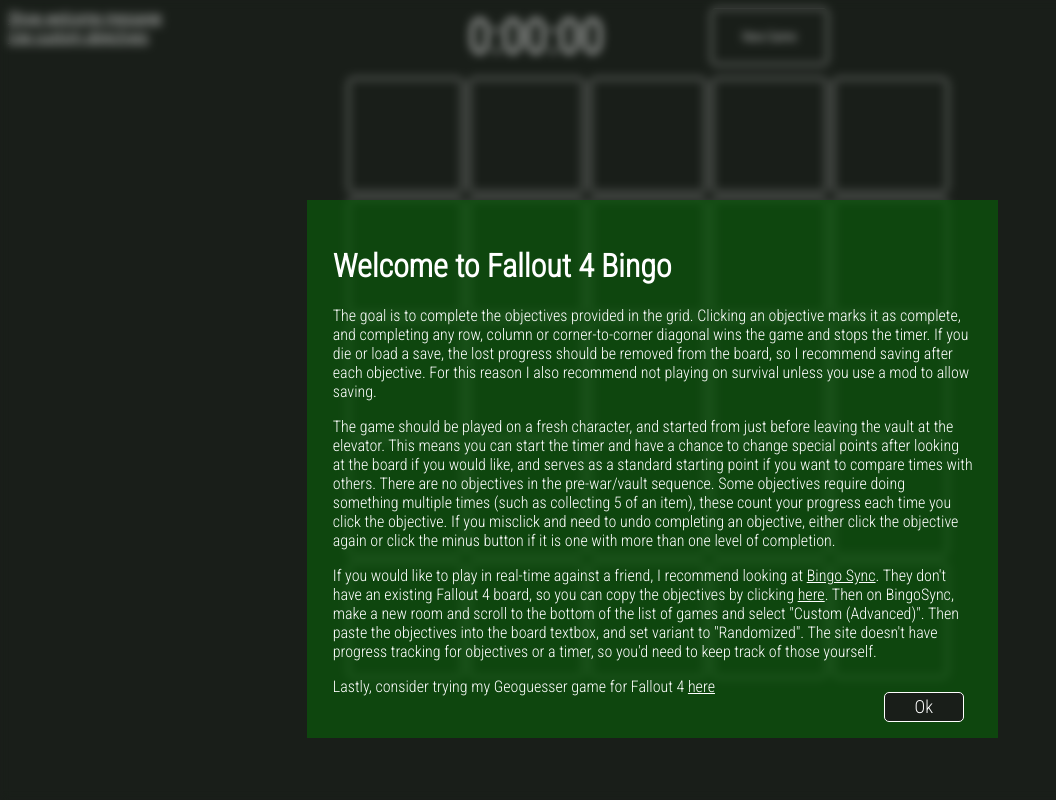
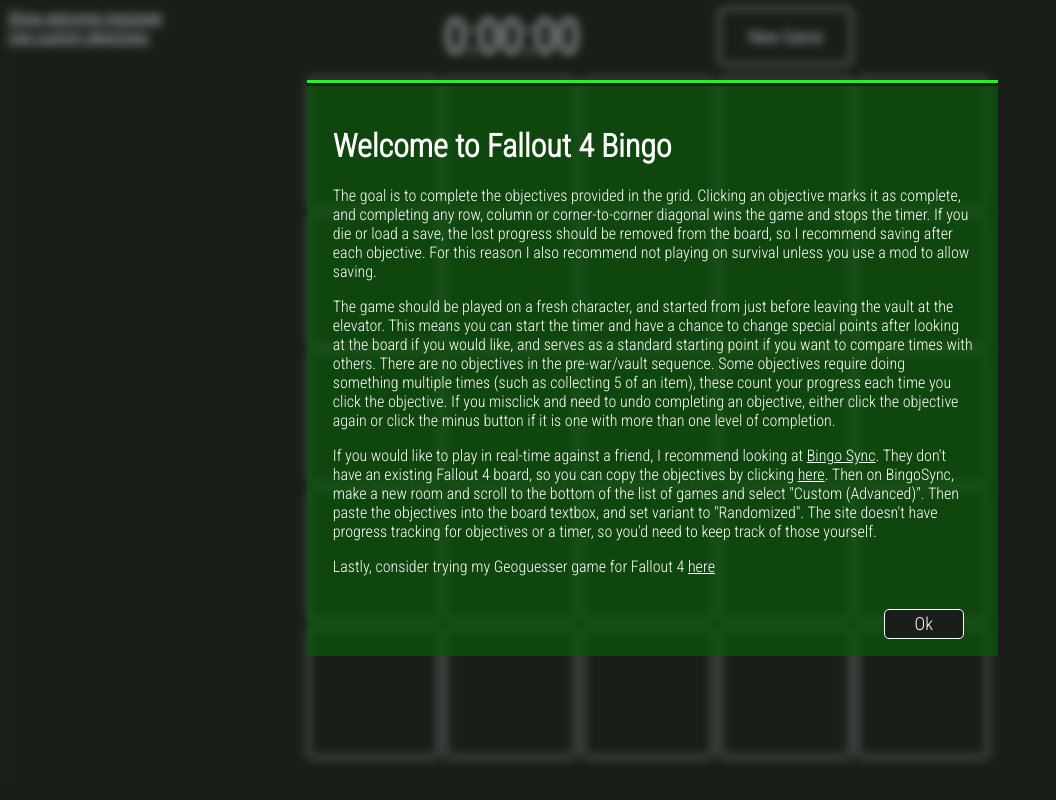
Before and after one commit to alexf13e/Fallout4Bingo, a plain HTML site: page index.html in a window 1280 px wide. Shown: the whole page, without its empty margins (0-1056 px from the left). Drawn offline with Linux system fonts and the light colour scheme.

Commit message:
layout changes and fixes

```diff
--- a/index.html
+++ b/index.html
@@ -15,8 +15,8 @@
 </head>
 <body>
     <div id="dvWelcomeBG" class="popupBackground">
-        <div id="dvWelcomeBorder"></div>
-        <div id="dvWelcome">
+        <div id="dvWelcome" class="popup">
+            <div class="popupBorder"></div>
             <h1>Welcome to Fallout 4 Bingo</h1>
             <p>The goal is to complete the objectives provided in the grid. Clicking an objective marks it as complete,
                 and completing any row, column or corner-to-corner diagonal wins the game and stops the timer.
@@ -45,12 +45,14 @@
                 Lastly, consider trying my Geoguesser game for Fallout 4
                 <a href="https://alexf13e.github.io/Fallout-4-Guesser/" target="_blank" rel="noreferrer noopener">here</a>
             </p>
+            <br><br>
             <button onclick="hideWelcome()">Ok</button>
         </div>
     </div>
 
     <div id="dvCustomObjectivesBG" class="popupBackground">
-        <div id="dvCustomObjectives">
+        <div id="dvCustomObjectives" class="popup">
+            <div class="popupBorder"></div>
             <p>
                 Upload a file containing your own objectives, or paste them in the text box.<br>
                 Objectives must be formatted either as one line per objective (these will be created with a single level
--- a/main.js
+++ b/main.js
@@ -61,6 +61,14 @@ btnConfirmEnd.addEventListener("click", () => {
     btnStartGame.style.display = "block";
     btnConfirmEnd.style.display = "none";
     dvBoard.style.pointerEvents = "none";
+});
+
+dvWelcomeBG.addEventListener("click", (e) => {
+    if (e.target === dvWelcomeBG) hideWelcome();
+});
+
+dvCustomObjectivesBG.addEventListener("click", (e) => {
+    if (e.target === dvCustomObjectivesBG) hideCustomObjectiveInput();
 });
 
 
--- a/style.css
+++ b/style.css
@@ -6,7 +6,7 @@
     --cRed: rgba(241, 83, 44, 0.8);
     --pageBackground: rgb(25, 30, 25);
     --foregroundColour: white;
-    --fSize: 1.6vmin;
+    --fSize: 2.2vmin;
 }
 
 body
@@ -50,13 +50,37 @@ button:hover
 .popupBackground
 {
     display: none;
-    position: fixed;
+    position: absolute;
     left: 0;
     top: 0;
     width: 100%;
     height: 100%;
     backdrop-filter: blur(5px);
-    z-index: 2;
+    z-index: 3;
+}
+
+.popup
+{
+    position: absolute;
+    width: 50%;
+    left: 24%;
+    top: 10%;
+    padding: 2%;
+    background-color: rgba(10, 88, 11, 0.7);
+    z-index: 3;
+}
+
+.popupBorder
+{
+    position: absolute;
+    width: 98%;
+    left: 0;
+    top: 0;
+    border-top: 3px solid var(--cPipGreen);
+    box-shadow: inset 0 3px 0 0 rgba(0, 0, 0, 0.5);
+    pointer-events: none;
+    padding: 1%;
+    z-index: 4;
 }
 
 .btnEnd
@@ -73,7 +97,7 @@ button:hover
 {
     display: grid;
     position: relative;
-    padding: 10%;
+    padding: 2%;
     user-select: none;
     border: solid var(--foregroundColour) 1px;
     border-radius: 5px;
@@ -149,37 +173,12 @@ button:hover
 #dvTextButtons
 {
     position: absolute;
+    z-index: 2;
 }
 
 #btnUseDefaultObjectives
 {
     display: none;
-}
-
-#dvWelcomeBorder
-{
-    display: none;
-    position: absolute;
-    width: 52%;
-    left: 24%;
-    top: 25%;
-    border-top: 3px solid var(--cPipGreen);
-    box-shadow: inset 0 3px 0 0 rgba(0, 0, 0, 0.5);
-    z-index: 1;
-    pointer-events: none;
-    padding: 1%;
-    z-index: 3;
-}
-
-#dvWelcome
-{
-    position: absolute;
-    width: 50%;
-    left: 24%;
-    top: 25%;
-    padding: 2%;
-    background-color: rgba(10, 88, 11, 0.7);
-    z-index: 2;
 }
 
 #dvWelcome > button
@@ -195,14 +194,12 @@ button:hover
 #dvCustomObjectives
 {
     display: grid;
-    position: absolute;
-    width: 70%;
-    left: 15%;
 }
 
-#dvCustomObjectives > textarea
+#inpTextObjectives
 {
     margin-top: 20px;
+    margin-bottom: 20px;
     resize: none;
 }
 
@@ -222,9 +219,8 @@ button:hover
 #dvTimer
 {
     position: relative;
-    width: 75vmin;
-    height: 10%;
-    left: calc((100vw - 75vmin) / 2);
+    width: 85vmin;
+    left: calc((100vw - 85vmin) / 2);
     margin-bottom: 1%;
 }
 
@@ -278,8 +274,8 @@ button:hover
 #dvBoard
 {
     position: relative;
-    width: 75vmin;
-    left: calc((100vw - 75vmin) / 2);
+    width: 85vmin;
+    left: calc((100vw - 85vmin) / 2);
     aspect-ratio: 1;
 
     display: grid;
@@ -289,28 +285,3 @@ button:hover
 
     pointer-events: none;
 }
-
-@media (max-aspect-ratio: 1/1)
-{
-    :root
-    {
-        --fSize: 2.7vmin;
-    }
-
-    #dvBoard
-    {
-        width: 89%;
-        left: 5.5%;
-    }
-
-    #dvTimer
-    {
-        width: 89%;
-        left: 5.5%;
-    }
-
-    .dvObjective
-    {
-        padding: 2%;
-    }
-}
```
